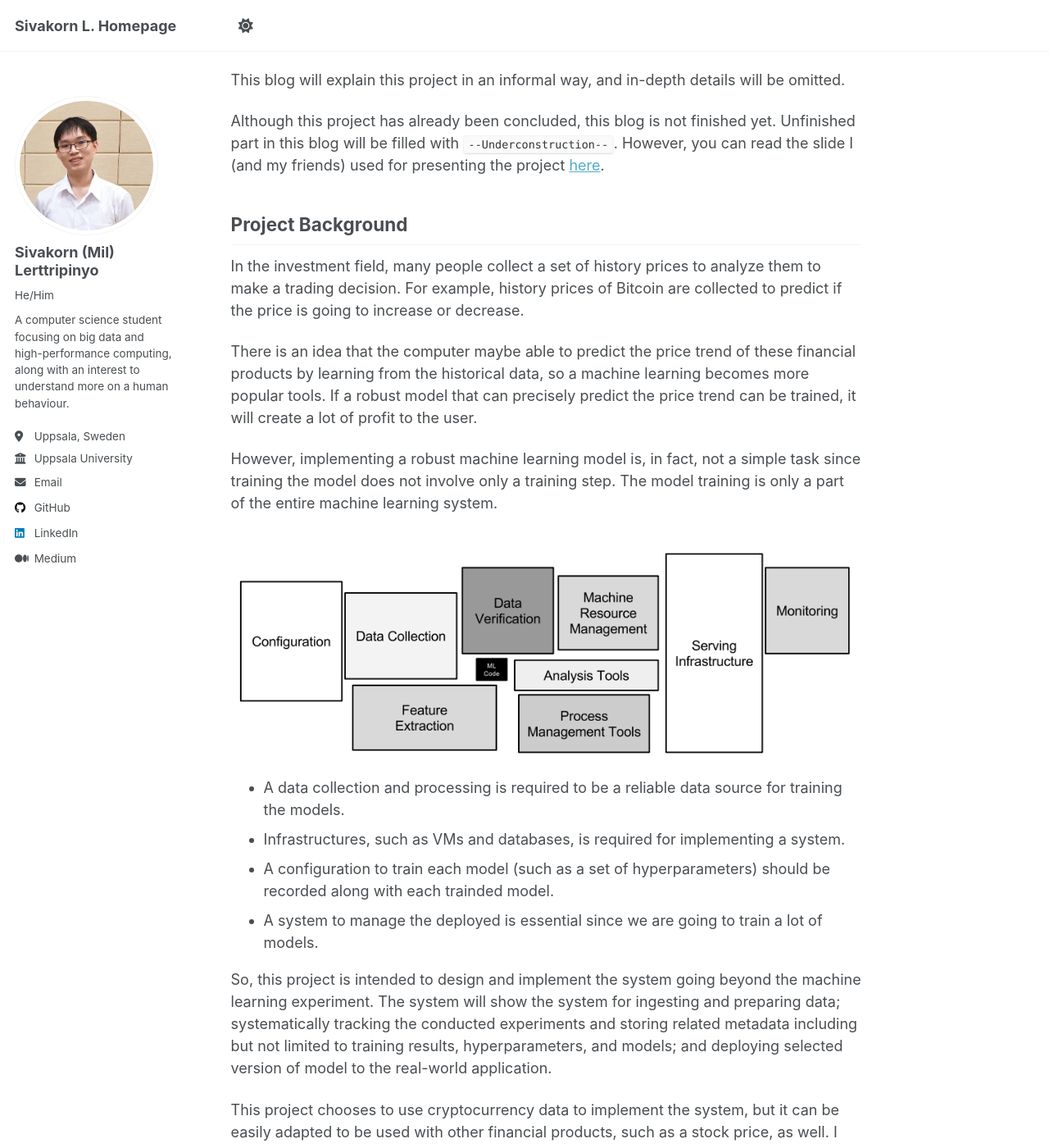
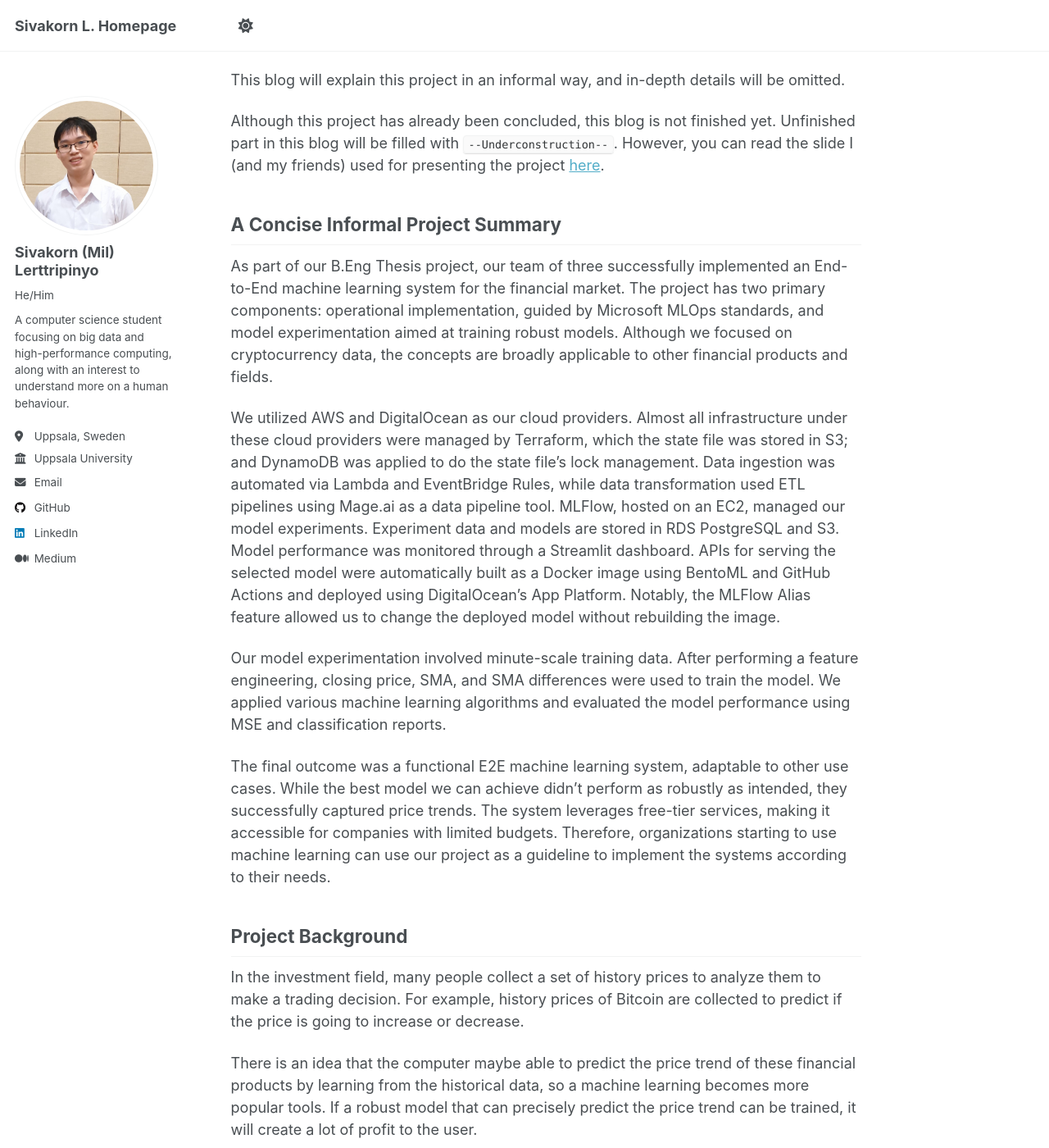
Before and after one commit to CaQtiml/caqtiml.github.io, a Jekyll site: the page built from _portfolio/senior_proj.md, in a window 1280 px wide and 1400 px high, scrolled down 704 px. Shown: the whole window at 82% size. Built offline with Jekyll 4.4.1, drawn with Linux system fonts in a browser that asks for light colours; a script that is not in the unit is left out; some of the changed lines change nothing that is shown; some of the changed text lies outside the part shown.

Commit message:
update concise summary to senior proj port page

```diff
--- a/_portfolio/senior_proj.md
+++ b/_portfolio/senior_proj.md
@@ -12,7 +12,7 @@ This is a one-year compulsory final project for obtaining BEng Information and C
 2. Krittapasa Boontaveekul
 3. Wirachapong Suwanphibun
 
-This project is graded by three people, including one project advisor and two committees.
+This project is graded by three faculty members, including one project advisor and two committees.
 1. Advisor : Assoc. Prof. Chotirat Ratanamahatana, Ph.D
 2. Committee Member : Asst. Prof. Kunwadee Sripanidkulchai, Ph.D
 3. Committee Member : Lect. Aung Pyae, Ph.D
@@ -20,6 +20,15 @@ This project is graded by three people, including one project advisor and two co
 This blog will explain this project in an informal way, and in-depth details will be omitted.
 
 Although this project has already been concluded, this blog is not finished yet. Unfinished part in this blog will be filled with `--Underconstruction--`. However, you can read the slide I (and my friends) used for presenting the project [here](/files/slide_Machine_Learning_Bot_for_Financial_Market_final.pdf).
+
+## A Concise Informal Project Summary
+As part of our B.Eng Thesis project, our team of three successfully implemented an End-to-End machine learning system for the financial market. The project has two primary components: operational implementation, guided by Microsoft MLOps standards, and model experimentation aimed at training robust models. Although we focused on cryptocurrency data, the concepts are broadly applicable to other financial products and fields.
+
+We utilized AWS and DigitalOcean as our cloud providers. Almost all infrastructure under these cloud providers were managed by Terraform, which the state file was stored in S3; and DynamoDB was applied to do the state file's lock management. Data ingestion was automated via Lambda and EventBridge Rules, while data transformation used ETL pipelines using Mage.ai as a data pipeline tool. MLFlow, hosted on an EC2, managed our model experiments. Experiment data and models are stored in RDS PostgreSQL and S3. Model performance was monitored through a Streamlit dashboard. APIs for serving the selected model were automatically built as a Docker image using BentoML and GitHub Actions and deployed using DigitalOcean's App Platform. Notably, the MLFlow Alias feature allowed us to change the deployed model without rebuilding the image.
+
+Our model experimentation involved minute-scale training data. After performing a feature engineering, closing price, SMA, and SMA differences were used to train the model. We applied various machine learning algorithms and evaluated the model performance using MSE and classification reports.
+
+The final outcome was a functional E2E machine learning system, adaptable to other use cases. While the best model we can achieve didn't perform as robustly as intended, they successfully captured price trends. The system leverages free-tier services, making it accessible for companies with limited budgets. Therefore, organizations starting to use machine learning can use our project as a guideline to implement the systems according to their needs.
 
 
 ## Project Background
@@ -70,18 +79,17 @@ This project attempts to achieve features from Microsoft’s MLOps Level 2: Auto
 - Application code has unit tests.
 - Basic integration tests exist for the model.
 
-### Design Detailed Description
-#### Infrastructure as Code (IaC)
+### Infrastructure as Code (IaC)
 --Underconstruction--
-#### Database
+### Database
 --Underconstruction--
-#### Data Ingestion
+### Data Ingestion
 --Underconstruction--
-#### Data Transformation
+### Data Transformation
 --Underconstruction--
-#### Training Management System
+### Training Management System
 --Underconstruction--
-#### Model Monitoring
+### Model Monitoring
 --Underconstruction--
-#### Model Building and Serving
+### Model Building and Serving
 --Underconstruction--
```
